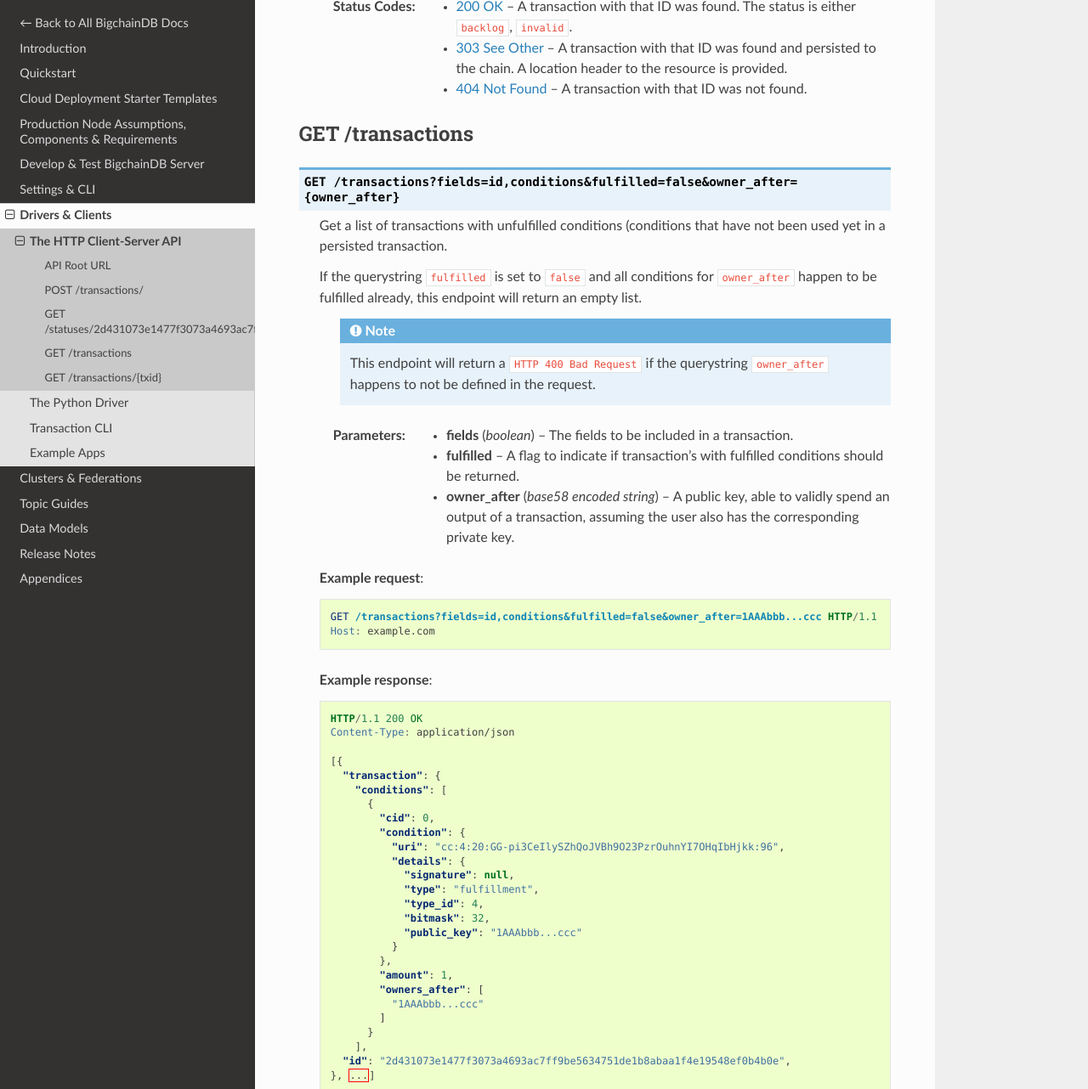
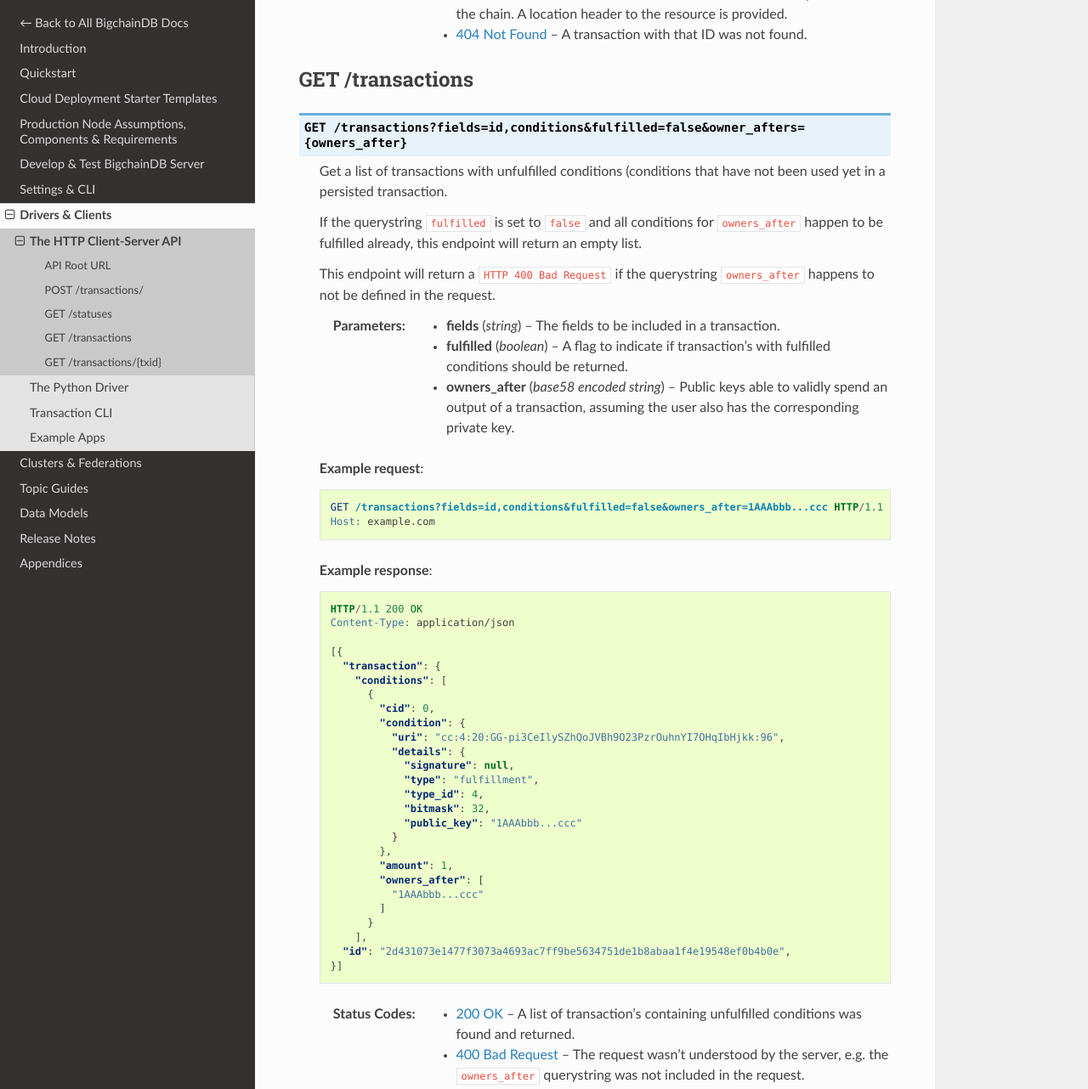
Before and after one commit to bigchaindb/bigchaindb, a Sphinx documentation site: the page built from docs/server/source/drivers-clients/http-client-server-api.rst, in a window 1280 px wide and 1400 px high, scrolled down 1934 px, cut to the strip 118-1400 px from the top of the window. Shown: the whole strip at 85% size. Built offline with Sphinx 7.4.7 and the Read the Docs theme 2.0.0, drawn with Linux system fonts in a browser that asks for light colours; pages that are not in the unit, such as notebooks, are missing from menus; some of the changed text lies outside the part shown.

Commit message:
owner_after --> owners_after
Querystring keywords should be in line with data model.

```diff
--- a/docs/server/source/drivers-clients/http-client-server-api.rst
+++ b/docs/server/source/drivers-clients/http-client-server-api.rst
@@ -69,7 +69,7 @@
    :statuscode 400: The transaction was invalid and not created.
 
 
-GET /statuses/2d431073e1477f3073a4693ac7ff9be5634751de1b8abaa1f4e19548ef0b4b0e
+GET /statuses
 --------------------------------
 
 .. http:get:: /statuses/{txid}
@@ -105,35 +105,32 @@
 GET /transactions
 -------------------------
 
-.. http:get:: /transactions?fields=id,conditions&fulfilled=false&owner_after={owner_after}
+.. http:get:: /transactions?fields=id,conditions&fulfilled=false&owner_afters={owners_after}
 
    Get a list of transactions with unfulfilled conditions (conditions that have
    not been used yet in a persisted transaction.
 
    If the querystring ``fulfilled`` is set to ``false`` and all conditions for
-   ``owner_after`` happen to be fulfilled already, this endpoint will return
+   ``owners_after`` happen to be fulfilled already, this endpoint will return
    an empty list.
 
-
-    .. note::
-
-       This endpoint will return a ``HTTP 400 Bad Request`` if the querystring
-       ``owner_after`` happens to not be defined in the request.
+   This endpoint will return a ``HTTP 400 Bad Request`` if the querystring
+   ``owners_after`` happens to not be defined in the request.
 
    :param fields: The fields to be included in a transaction.
    :type fields: string
 
    :param fulfilled: A flag to indicate if transaction's with fulfilled conditions should be returned.
-   :type fields: boolean
+   :type fulfilled: boolean
 
-   :param owner_after: A public key, able to validly spend an output of a transaction, assuming the user also has the corresponding private key.
-   :type owner_after: base58 encoded string
+   :param owners_after: Public keys able to validly spend an output of a transaction, assuming the user also has the corresponding private key.
+   :type owners_after: base58 encoded string
 
    **Example request**:
 
    .. sourcecode:: http
 
-      GET /transactions?fields=id,conditions&fulfilled=false&owner_after=1AAAbbb...ccc HTTP/1.1
+      GET /transactions?fields=id,conditions&fulfilled=false&owners_after=1AAAbbb...ccc HTTP/1.1
       Host: example.com
 
    **Example response**:
@@ -165,11 +162,10 @@
             }
           ],
         "id": "2d431073e1477f3073a4693ac7ff9be5634751de1b8abaa1f4e19548ef0b4b0e",
-      }, ...]
-
+      }]
 
    :statuscode 200: A list of transaction's containing unfulfilled conditions was found and returned.
-   :statuscode 400: The request wasn't understood by the server, e.g. the ``owner_after`` querystring was not included in the request.
+   :statuscode 400: The request wasn't understood by the server, e.g. the ``owners_after`` querystring was not included in the request.
 
 GET /transactions/{txid}
 -------------------------
```
